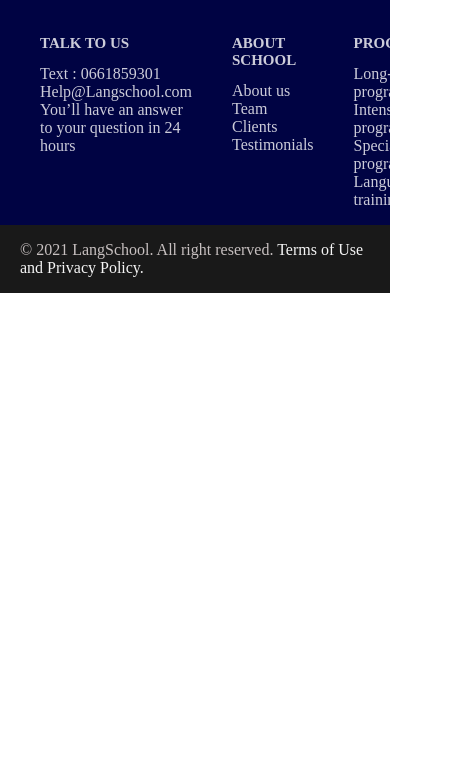
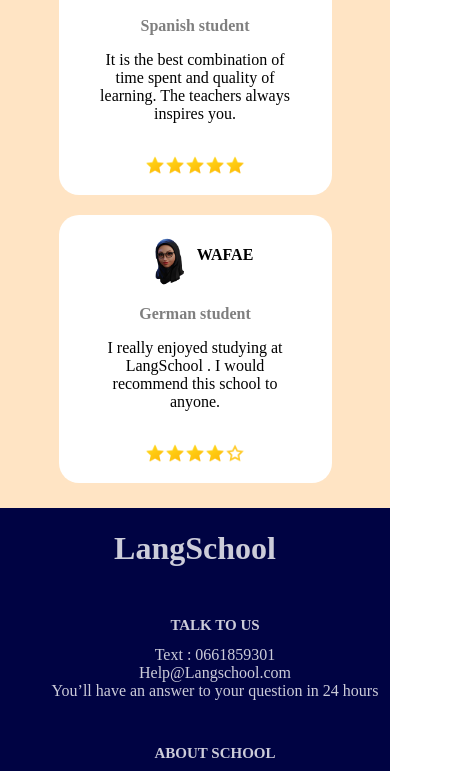
Before and after one commit to AchabNassim/Language-center, a plain HTML site: page home page/index.html in a window 390 px wide. Shown: the part 573-1344 px from the top of the page, 465 px wide, since content can reach past the window. Before the commit the page ends 866 px from the top, so only its background shows below. Drawn offline with Linux system fonts and the light colour scheme.

Commit message:
create home page file
inside the main file of  "language-center" page . created new file of the home page of the website

```diff
--- a/style.css
+++ b/home page/style.css
@@ -4,10 +4,10 @@ body {
 
 .Testimonials {
     background-color: bisque;
-    height: 500px;
     display: flex;
     justify-content: center;
     flex-direction: column;
+    padding-bottom: 25px;
 }
 
 .Testimonials h1 {
@@ -101,6 +101,7 @@ footer {
 
 .footer_menu ul {
     list-style: none;
+    width: 33%;
 }
 
 .copyright {
@@ -117,3 +118,30 @@ footer {
     text-decoration: none;
     color: whitesmoke;
 }
+
+@media(max-width:770px){
+    .feedbacks{
+        flex-direction: column;
+        align-items: center;
+
+    }
+
+    .student {
+        width: 70%;
+        margin-top: 20px;
+    }
+
+    .student_comment p {
+        text-align: center;
+    }
+
+
+    .footer_menu {
+        flex-direction: column;
+        align-items: center;
+    }
+    .footer_menu ul{
+        text-align: center;
+        width: 90%;
+    }
+}
```
Also changed, not shown: home page/Mariam.png (renamed from Mariam.png), home page/Wafae.png (renamed from Wafae.png), home page/ayoub.png (renamed from ayoub.png), home page/index.html (renamed from index.html), home page/language.jpg (added), home page/star_empty.png (renamed from star_empty.png), home page/star_fill.png (renamed from star_fill.png), 4 other files.
